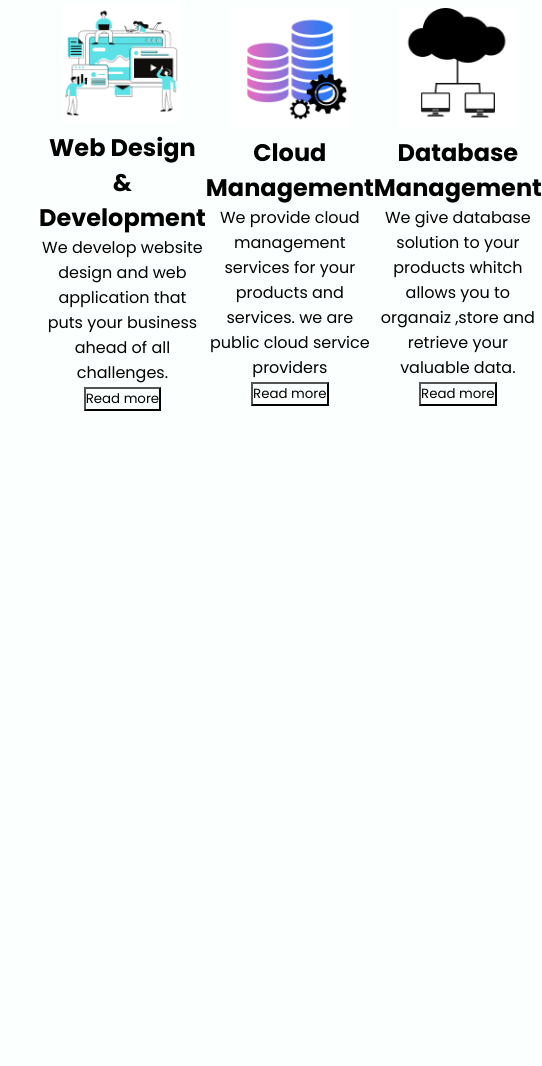
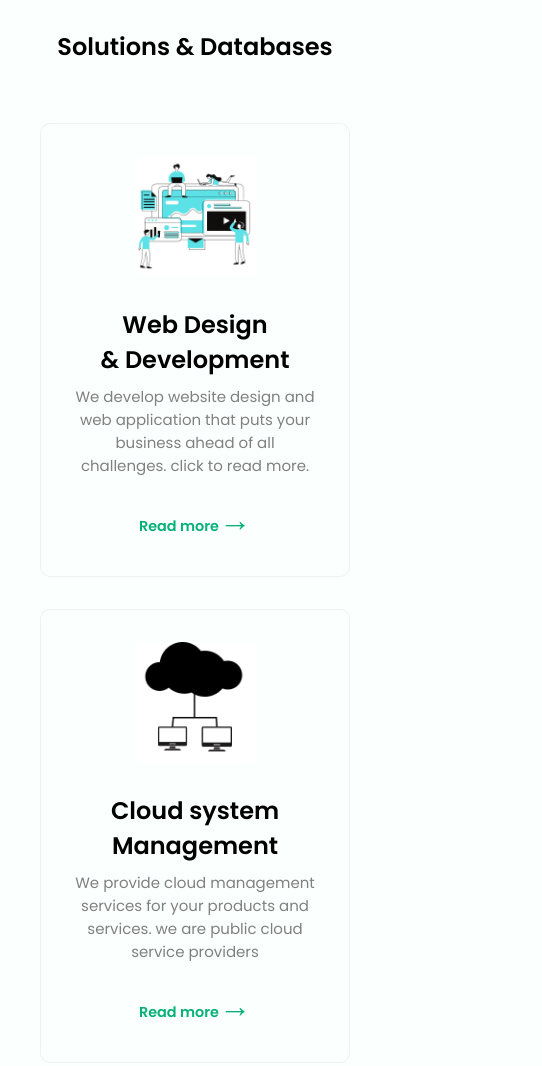
Before and after one commit to adnansaim/RevIt-landing-page, a plain HTML site: page index.html in a window 390 px wide. Shown: the part 1177-2243 px from the top of the page, 542 px wide, since content can reach past the window. Before the commit the page ends 1588 px from the top, so only its background shows below. Drawn offline with Linux system fonts and the light colour scheme.

Commit message:
services section added

```diff
--- a/index.html
+++ b/index.html
@@ -107,8 +107,22 @@
                     <h2>Web Design <br> & Development</h2>
                     <p>
                         We develop website design and web application that puts your business ahead of all challenges.
+                        click to read more.
                     </p>
-                    <button>Read more</button>
+                    <button>Read more<span>&#8594;</span></button>
+                </div>
+            </div>
+            <div class="services-intros_card">
+                <div class="icon">
+                    <img src="/imgs/service-cloud.png" alt="">
+                </div>
+                <div class="texts">
+                    <h2>Cloud system Management</h2>
+                    <p>
+                        We provide cloud management services for your products and services. we are public cloud service
+                        providers
+                    </p>
+                    <button>Read more<span>&#8594;</span></button>
                 </div>
             </div>
             <div class="services-intros_card">
@@ -116,25 +130,12 @@
                     <img src="/imgs/service-db.png" alt="">
                 </div>
                 <div class="texts">
-                    <h2>Cloud Management</h2>
-                    <p>
-                        We provide cloud management services for your products and services. we are public cloud service
-                        providers
-                    </p>
-                    <button>Read more</button>
-                </div>
-            </div>
-            <div class="services-intros_card">
-                <div class="icon">
-                    <img src="/imgs/service-cloud.png" alt="">
-                </div>
-                <div class="texts">
                     <h2>Database Management</h2>
                     <p>
                         We give database solution to your products whitch allows you to organaiz ,store and retrieve
                         your valuable data.
                     </p>
-                    <button>Read more</button>
+                    <button>Read more<span>&#8594;</span></button>
                 </div>
             </div>
         </div>
@@ -142,11 +143,11 @@
     <!-- services end -->
 
     <!-- about us -->
-    <section class="aboutus" style="display: none;">
+    <section class="aboutus">
         <div class="aboutus-intro">
             <div class="aboutus-intro-img">
 
-                <img src="/imgs/about us.jpg" alt="about us">
+                <img src="/imgs/about us - Edited.png" alt="about us">
 
             </div>
             <div class="aboutus-intro-texts">
--- a/sass/_utilities.scss
+++ b/sass/_utilities.scss
@@ -34,3 +34,11 @@ $font-family: 'Poppins', sans-serif;
         @content
     }
 }
+
+;
+
+@mixin sm {
+    @media(max-width:635px) {
+        @content
+    }
+}
--- a/style.scss
+++ b/style.scss
@@ -301,7 +301,7 @@
     box-sizing: border-box;
     @include flex(space-around);
     width: 90%;
-    margin: 6rem auto 10rem;
+    margin: 4rem auto 10rem;
 
     &-texts {
 
@@ -349,7 +349,7 @@
             &-vs {
                 background-color: $additional-color;
                 color: $background-color;
-                border: 2px solid $additional-color  !important;
+                border: 2px solid $additional-color !important;
 
                 &:hover {
                     background-color: $background-color;
@@ -361,7 +361,7 @@
             &-hu {
                 background-color: $background-color;
                 color: $text-color;
-                border: 2px solid $text-color  !important;
+                border: 2px solid $text-color !important;
 
                 &:hover {
                     background-color: $text-color;
@@ -460,6 +460,7 @@
             font-weight: 600;
             margin: 0rem 0 1rem;
             line-height: 3.5rem;
+            margin: 1rem 0 3rem;
 
             span {
                 color: $btn-color;
@@ -469,12 +470,19 @@
 
     &-intros {
         @include flex(space-between);
-        width: 80%;
+        width: 85%;
         margin: auto;
+        flex-wrap: wrap;
 
         &_card {
             flex-basis: 30%;
+            min-width: 280px;
             text-align: center;
+            min-height: 400px;
+            transition: .25s box-shadow linear;
+            padding: 2rem;
+            border-radius: 10px;
+            border: 1px solid rgba(0, 0, 0, .05);
 
             .icon {
                 width: 120px;
@@ -482,9 +490,100 @@
 
                 img {
                     width: 100%;
-                    // border-radius: 100px;
+
                 }
             }
+
+            .texts {
+                margin-top: 1.5rem;
+
+                h2 {
+                    font-size: 1.5rem;
+                    font-weight: 600;
+                    transition: .25s color ease;
+                    cursor: pointer;
+
+                    &:hover {
+                        color: #13c78b;
+                    }
+                }
+
+                p {
+                    color: gray;
+                    margin-top: .5rem;
+                    font-size: 15px;
+                    font-weight: 400;
+                }
+
+                button {
+                    margin-top: 1.2rem;
+                    border: none;
+                    outline: none;
+                    background-color: inherit;
+                    font-size: .9rem;
+                    font-weight: 600;
+                    cursor: pointer;
+                    color: $additional-color;
+                    transition: .2s all ease;
+
+                    span {
+                        font-size: 2rem;
+
+                    }
+
+                    &:hover {
+                        letter-spacing: .5px;
+                    }
+                }
+            }
+
+            &:hover {
+                box-shadow: rgba(136, 165, 191, 0.48) 6px 2px 16px 0px, rgba(255, 255, 255, 0.8) -6px -2px 16px 0px;
+            }
+        }
+    }
+}
+
+@include xxl {
+    .services-intros {
+        width: 95%;
+    }
+}
+
+@include xl {
+    .services {
+        margin-top: 10rem;
+
+        &-texts {
+            h1 {
+                font-size: 2rem;
+            }
+        }
+
+        &-intros {
+            justify-content: space-around;
+
+            &_card {
+                flex-basis: 45%;
+                margin-bottom: 2rem;
+                min-width: 310px;
+            }
+        }
+    }
+}
+
+@include sm {
+    .services {
+
+
+        &-texts {
+            h1 {
+                font-size: 1.5rem;
+            }
+        }
+
+        &-intros_card {
+            flex-basis: 80%;
         }
     }
 }
@@ -495,7 +594,7 @@
 
 .aboutus {
     width: 95%;
-    margin: 5rem auto;
+    margin: 6rem auto;
     position: relative;
 
 
```
Also changed, not shown: style.css, 3 other files.
